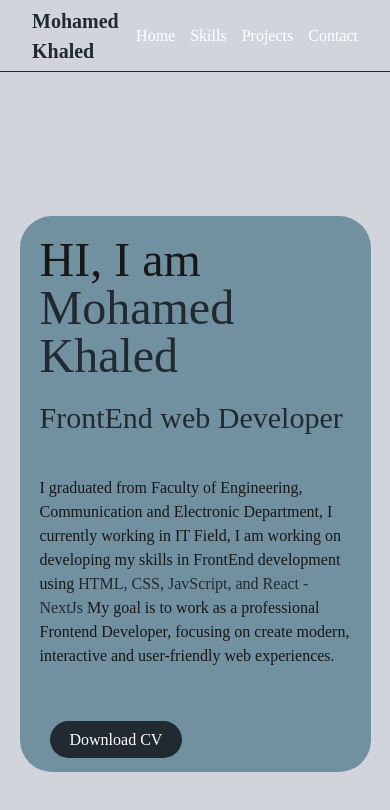
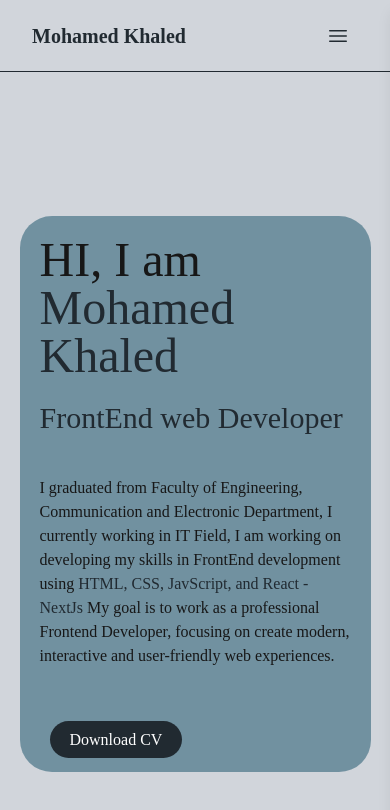
Before and after one commit to mohamd-khaled/portfolio, a Next.js app: page / in a window 390 px wide. Shown: the top 810 px of the page. Built offline with nearby package versions, Linux system fonts and the light colour scheme.

Commit message:
add side menu to mobiles

```diff
--- a/component/NavBar/NavBar.jsx
+++ b/component/NavBar/NavBar.jsx
@@ -1,5 +1,5 @@
 "use client";
-import React, { useContext, useEffect } from "react";
+import React, { useContext, useEffect, useState } from "react";
 import Link from "next/link";
 import { usePathname } from "next/navigation";
 import { navbarElements } from "./NavBarElements";
@@ -11,9 +11,12 @@ function NavBar() {
 
   useEffect(() => {
     // Remove leading slash and set active based on current path
-    const currentPath = pathname === "/" ? "" : pathname.slice(1);
+    const currentPath = pathname === "/" ? "/" : pathname.slice(1);
     setIsActive(currentPath);
   }, [pathname, setIsActive]);
+
+  const [drawerOpen, setDrawerOpen] = useState(false);
+
   return (
     <div
       className="text-(--active-text) bg-background flex sticky justify-between items-center w-full top-0 left-0 z-999 px-8 border-b-solid border-b h-(--nav-height)
@@ -27,7 +30,63 @@ function NavBar() {
       </Link>
 
       <nav>
-        <ul className="flex ">
+        <button
+          aria-label="Open menu"
+          onClick={() => setDrawerOpen(true)}
+          className="md:hidden block cursor-pointer hover:scale-105 duration-300 p-2"
+        >
+          <svg xmlns="http://www.w3.org/2000/svg" fill="none" viewBox="0 0 24 24" strokeWidth={1.5} stroke="currentColor" className="w-6 h-6">
+            <path strokeLinecap="round" strokeLinejoin="round" d="M3.75 6.75h16.5M3.75 12h16.5m-16.5 5.25h16.5" />
+          </svg>
+        </button>
+
+        {/* Mobile side drawer */}
+        <div className={`fixed inset-0 z-50 ${drawerOpen ? "pointer-events-auto" : "pointer-events-none"}`}>
+          {/* Backdrop */}
+          <div
+            className={`fixed inset-0 bg-black/40 transition-opacity duration-300 ease-in-out ${drawerOpen ? "opacity-100" : "opacity-0"
+              }`}
+            onClick={() => setDrawerOpen(false)}
+          />
+          {/* Drawer */}
+          <aside
+            className={`fixed right-0 top-0 h-full w-64 bg-(--project-bg)/90 p-6 shadow-lg transition-transform duration-300 ease-in-out transform ${drawerOpen ? "translate-x-0" : "translate-x-full"
+              }`}
+          >
+            <div className="flex justify-end">
+              <button
+                aria-label="Close menu"
+                onClick={() => setDrawerOpen(false)}
+                className="p-2 cursor-pointer hover:scale-105 transition-transform duration-200"
+              >
+                <svg xmlns="http://www.w3.org/2000/svg" fill="none" viewBox="0 0 24 24" strokeWidth={1.5} stroke="currentColor" className="w-6 h-6">
+                  <path strokeLinecap="round" strokeLinejoin="round" d="M6 18L18 6M6 6l12 12" />
+                </svg>
+              </button>
+            </div>
+            <nav className="mt-6">
+              <ul className="flex flex-col">
+                {navbarElements.map((item) => (
+                  <li key={item.id} className="mb-4">
+                    <Link
+                      href={`/${item.link}`}
+                      className={`text-lg font-medium block transition-all duration-200 hover:translate-x-2 ${isActive === `${item.link}` ? "text-(--active-text)" : "text-white"
+                        }`}
+                      onClick={() => {
+                        setDrawerOpen(false);
+                      }}
+                    >
+                      {item.element}
+                    </Link>
+                  </li>
+                ))}
+              </ul>
+            </nav>
+          </aside>
+        </div>
+
+        {/* Desktop Navigation */}
+        <ul className="md:flex hidden">
           {navbarElements.map((item) => {
             return (
               <li key={item.id}>
@@ -37,9 +96,6 @@ function NavBar() {
                     ? "text-(--active-text) border-b-(--active-text)"
                     : "text-white border-b-transparent"
                     }`}
-                  onClick={() => {
-                    setIsActive(`${item.link}`);
-                  }}
                 >
                   {item.element}
                 </Link>
```
